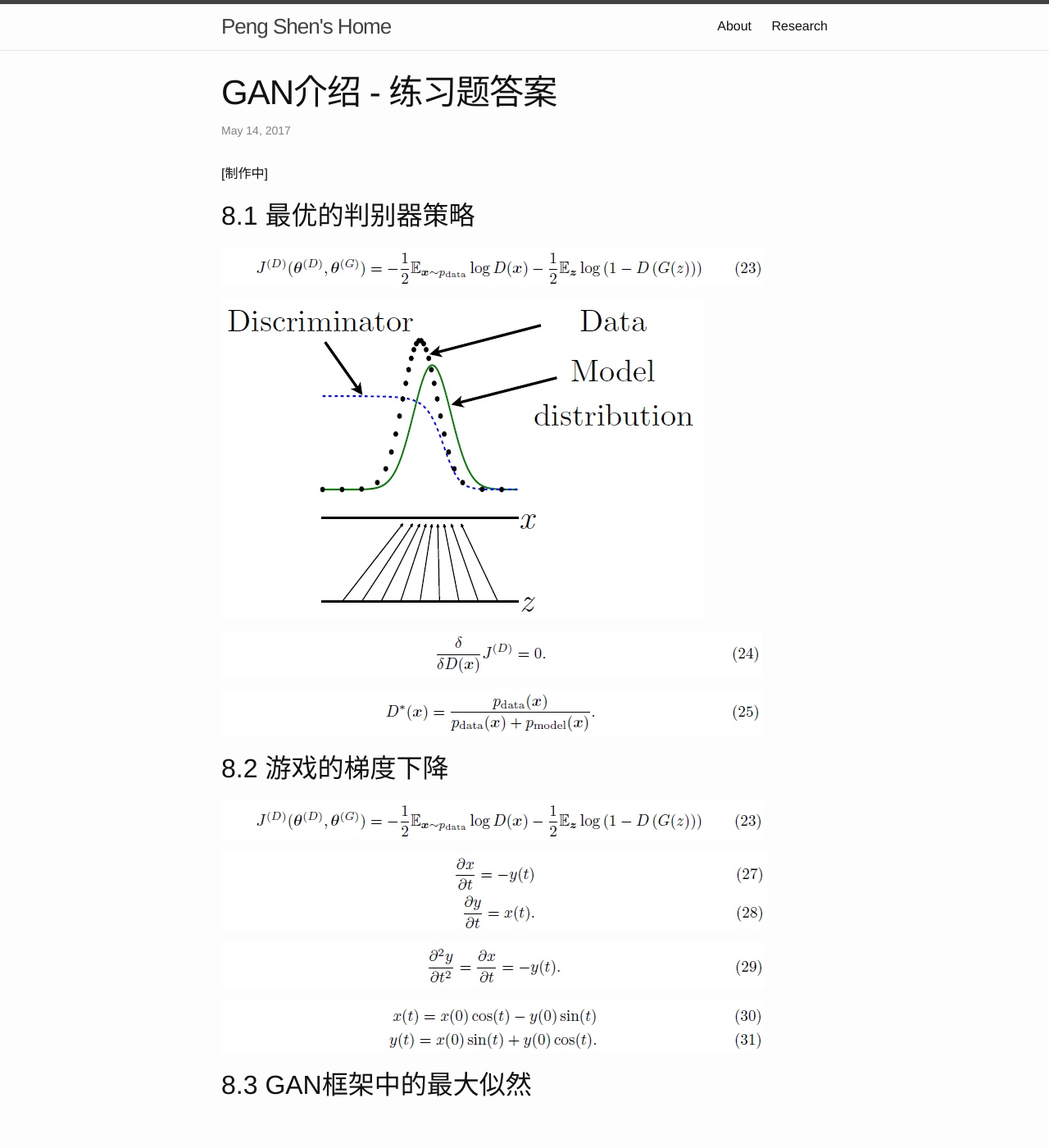
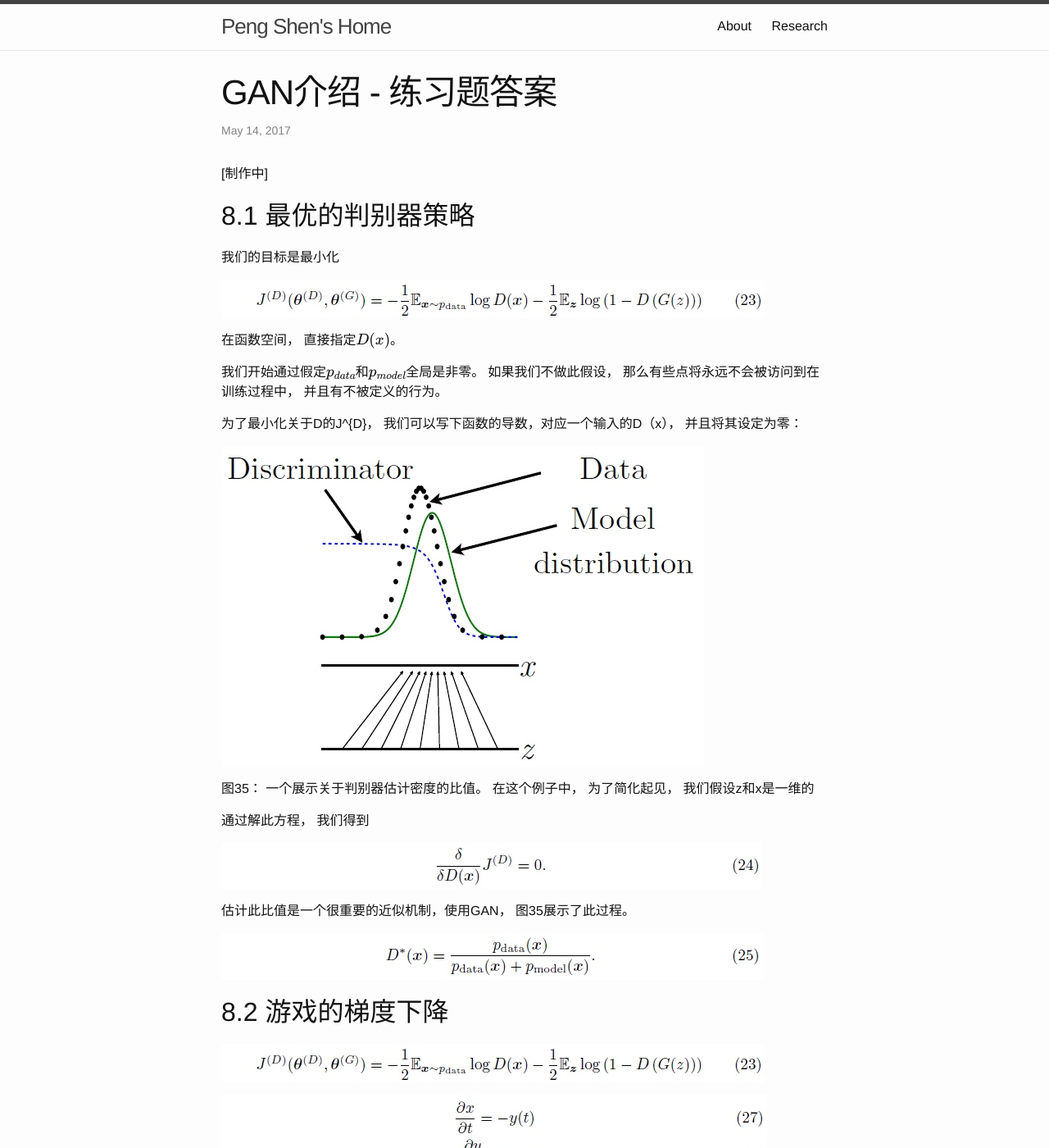
Before and after one commit to sinpycn/sinpycn.github.io, a Jekyll site: the page built from _posts/research/2017-05-14-GAN-Tutorial-Solutions-to-Exercises.md, in a window 1280 px wide and 1400 px high. Shown: the whole window at 82% size. Built offline with Jekyll 4.4.1, drawn with Linux system fonts in a browser that asks for light colours; formulas are drawn with MathJax 3.

Commit message:
Update 2017-05-14-GAN-Tutorial-Solutions-to-Exercises.md

```diff
--- a/_posts/research/2017-05-14-GAN-Tutorial-Solutions-to-Exercises.md
+++ b/_posts/research/2017-05-14-GAN-Tutorial-Solutions-to-Exercises.md
@@ -9,11 +9,25 @@ categories: [research, gan-tutorial]
 
 ## 8.1 最优的判别器策略
 
+我们的目标是最小化
+
 ![Equation 23](/images/201705/10/eq23.jpg)
+
+在函数空间， 直接指定$$D(x)$$。
+
+我们开始通过假定$$p_{data}$$和$$p_{model}$$全局是非零。 如果我们不做此假设， 那么有些点将永远不会被访问到在训练过程中， 并且有不被定义的行为。
+
+为了最小化关于D的J^{D}， 我们可以写下函数的导数，对应一个输入的D（x）， 并且将其设定为零：
 
 ![Figure 35](/images/201705/10/fig35.jpg)
 
+图35： 一个展示关于判别器估计密度的比值。 在这个例子中， 为了简化起见， 我们假设z和x是一维的
+
+通过解此方程， 我们得到
+
 ![Equation 24](/images/201705/10/eq24.jpg)
+
+估计此比值是一个很重要的近似机制，使用GAN， 图35展示了此过程。
 
 ![Equation 25](/images/201705/10/eq25.jpg)
 
```
